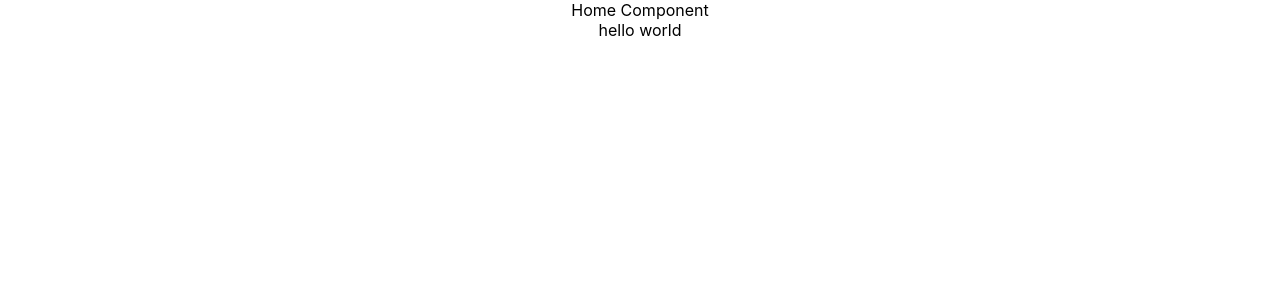
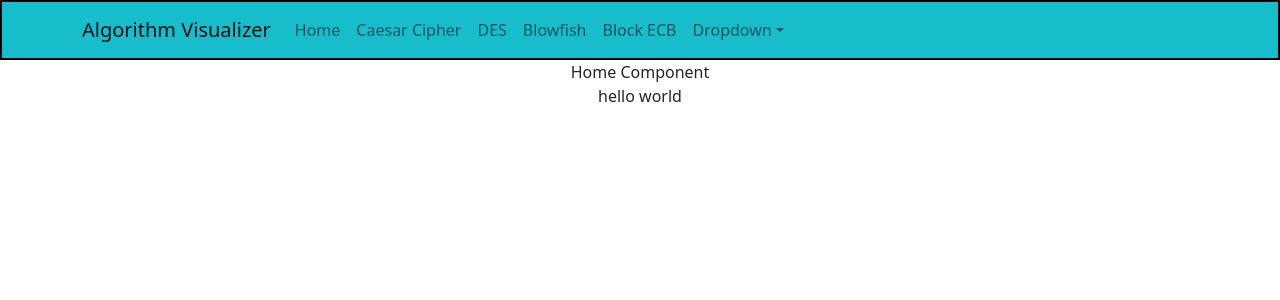
Before and after one commit to samuel14920/CNT5412_Project, a React (Create React App) app in the folder algorithm-visualizer/: page / in a window 1280 px wide. Shown: the top 300 px of the page. Built offline with nearby package versions, Linux system fonts and the light colour scheme.

Commit message:
initial navbar commit

```diff
--- a/algorithm-visualizer/package.json
+++ b/algorithm-visualizer/package.json
@@ -6,7 +6,9 @@
     "@testing-library/jest-dom": "^5.16.2",
     "@testing-library/react": "^12.1.4",
     "@testing-library/user-event": "^13.5.0",
+    "bootstrap": "^5.1.3",
     "react": "^17.0.2",
+    "react-bootstrap": "^2.2.2",
     "react-dom": "^17.0.2",
     "react-scripts": "5.0.0",
     "web-vitals": "^2.1.4"
--- /dev/null
+++ b/algorithm-visualizer/src/Components/AlgoNavBar.css
@@ -0,0 +1,6 @@
+.main_bar {
+  background-color: #18bdcc;
+  border-width: 0.125em;
+  border-color: rgb(0, 0, 0);
+  border-style: solid;
+}
--- /dev/null
+++ b/algorithm-visualizer/src/Components/AlgoNavBar.js
@@ -0,0 +1,33 @@
+import Navbar from 'react-bootstrap/Navbar'
+import Container from 'react-bootstrap/Container'
+import Nav from 'react-bootstrap/Nav'
+import NavDropdown from 'react-bootstrap/NavDropdown'
+import 'bootstrap/dist/css/bootstrap.css';
+import './AlgoNavBar.css'
+const AlgoNavBar = () => {
+  return (
+    <Navbar expand="lg" className={'main_bar'}>
+      <Container>
+          <Navbar.Brand href="#home">Algorithm Visualizer</Navbar.Brand>
+          <Navbar.Toggle aria-controls="basic-navbar-nav" />
+          <Navbar.Collapse id="basic-navbar-nav">
+          <Nav className="me-auto">
+              <Nav.Link href="#home">Home</Nav.Link>
+              <Nav.Link href="#link">Caesar Cipher</Nav.Link>
+              <Nav.Link href="#link">DES</Nav.Link>
+              <Nav.Link href="#link">Blowfish</Nav.Link>
+              <Nav.Link href="#link">Block ECB</Nav.Link>
+              <NavDropdown title="Dropdown" id="basic-nav-dropdown">
+              <NavDropdown.Item href="#action/3.1">Action</NavDropdown.Item>
+              <NavDropdown.Item href="#action/3.2">Another action</NavDropdown.Item>
+              <NavDropdown.Item href="#action/3.3">Something</NavDropdown.Item>
+              <NavDropdown.Divider />
+              <NavDropdown.Item href="#action/3.4">Separated link</NavDropdown.Item>
+              </NavDropdown>
+          </Nav>
+          </Navbar.Collapse>
+      </Container>
+    </Navbar>
+  );
+};
+export default AlgoNavBar;
--- a/algorithm-visualizer/src/Components/Home.js
+++ b/algorithm-visualizer/src/Components/Home.js
@@ -1,8 +1,9 @@
-
+import AlgoNavBar from './AlgoNavBar'
 
 function Home() {
   return (
     <div className="App">
+      <AlgoNavBar></AlgoNavBar>
       <h>Home Component</h>
     </div>
   );
```
Also changed, not shown: package.json (added, +21 -0 lines), 2 other files (tests, documents, lock files or other folders).
